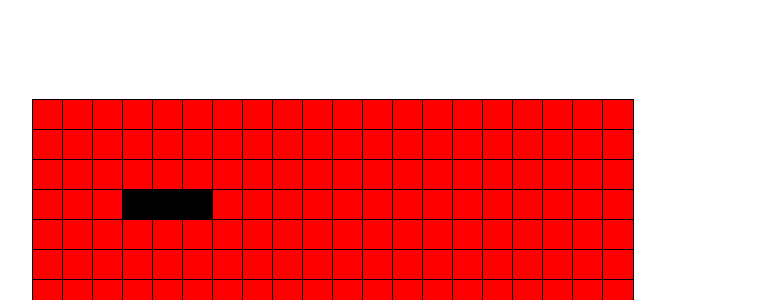
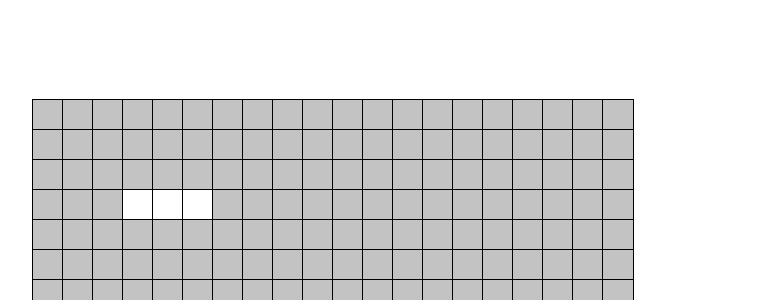
Before and after one commit to gobitobi/game-of-life-vanillajs, a plain HTML site: page index.html in a window 1280 px wide. Shown: the top 300 px of the page, without its empty margins (256-1022 px from the left). Drawn offline with Linux system fonts and the light colour scheme.

Commit message:
changed colors

```diff
--- a/app.css
+++ b/app.css
@@ -34,9 +34,9 @@ body {
 }
 
 .board>[data-status="dead"] {
-    background-color: red;
+    background-color: rgb(195, 195, 195);
 }
 
 .board>[data-status="alive"] {
-    background-color: black;
+    background-color: rgb(255, 255, 255);
 }
```
